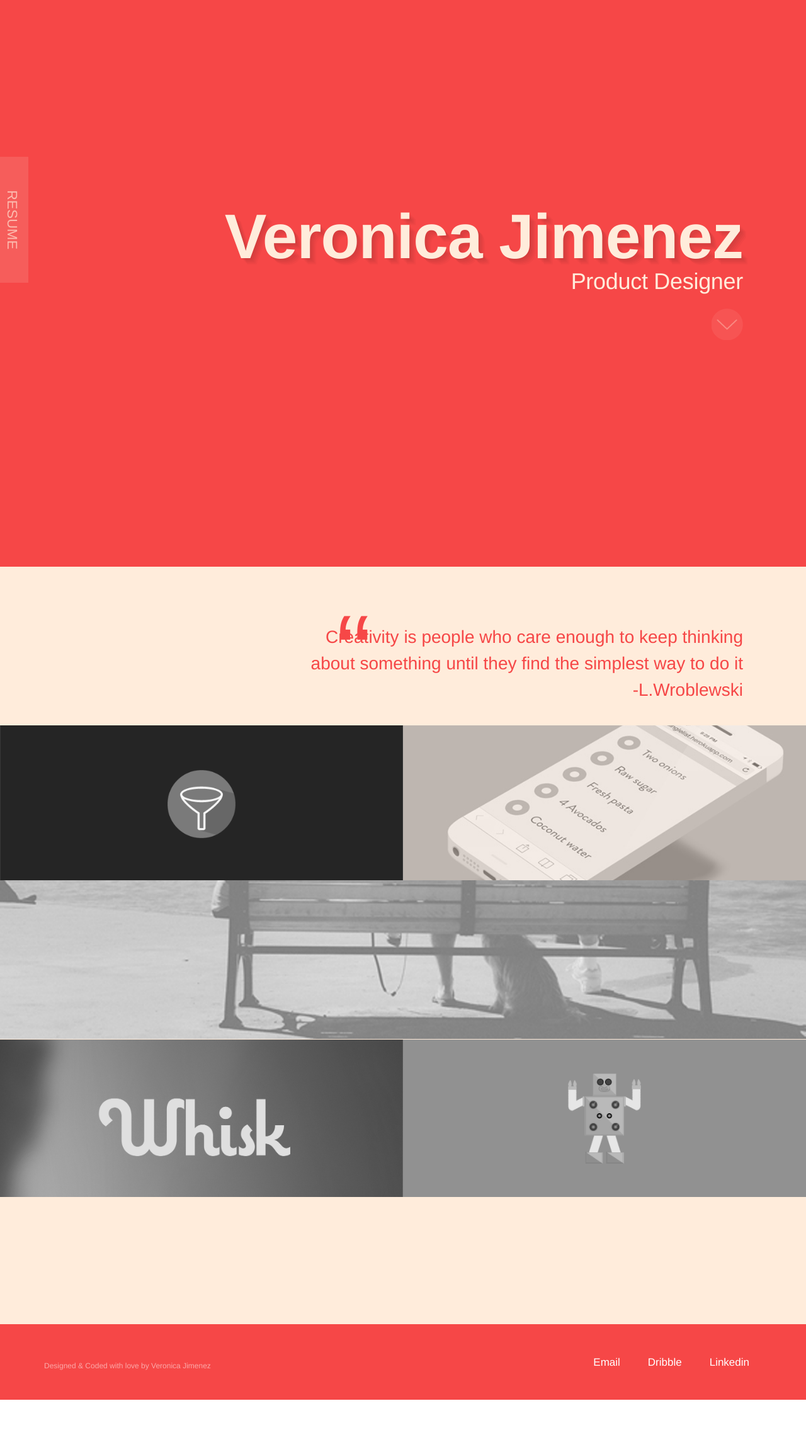
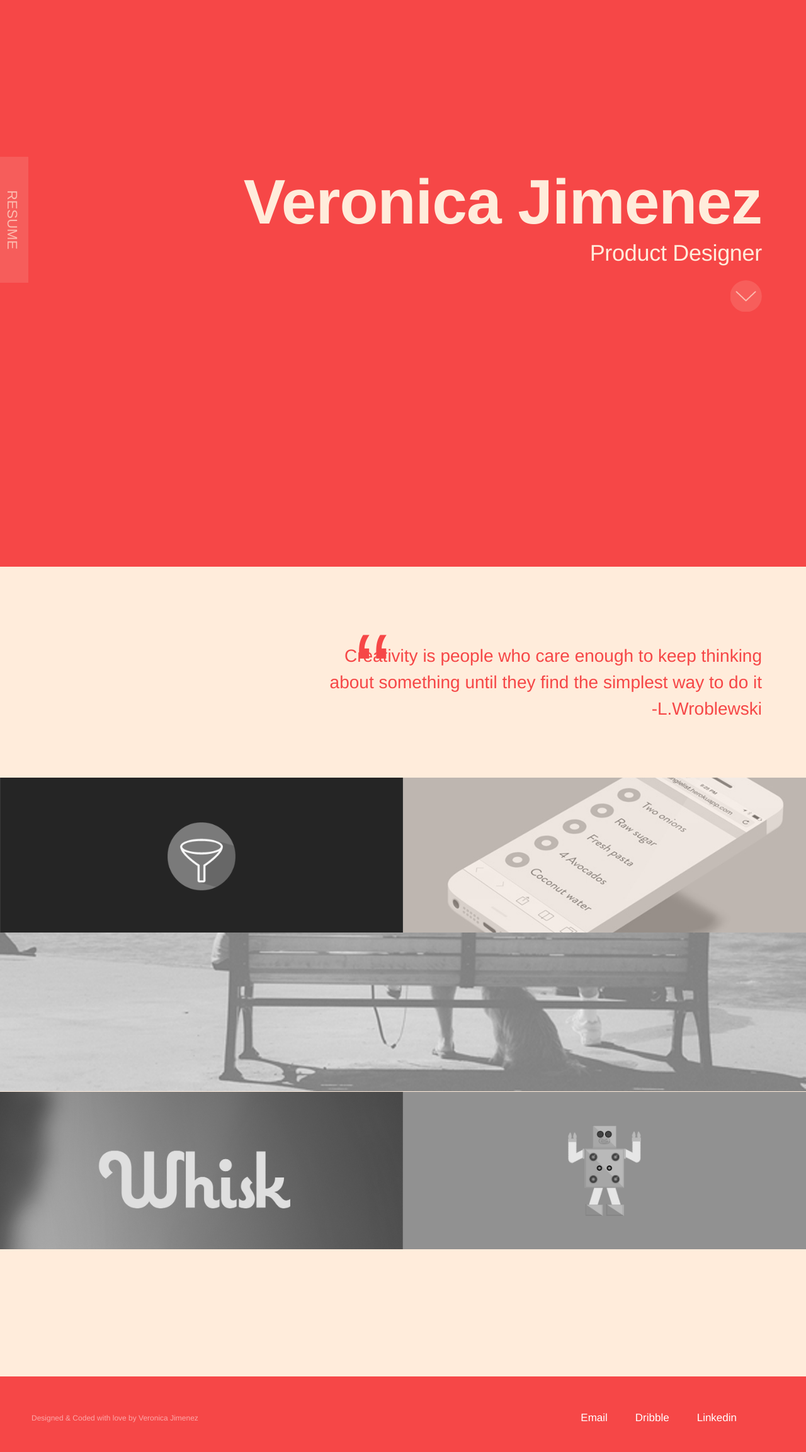
Before and after one commit to vnikajimenez/vnikajimenez.github.com, a Jekyll site: the page built from index.html, in a window 1280 px wide. Shown: the whole page at 63% size. Built offline with Jekyll 4.4.1, drawn with Linux system fonts in a browser that asks for light colours; nearby versions of some CDN libraries; before the commit the page ends 2223 px from its top, so only the background shows below that.

Commit message:
fixed issues

```diff
--- a/_sass/_main.scss
+++ b/_sass/_main.scss
@@ -36,45 +36,42 @@
 	position: relative;
 	max-width: 1000px;
 	padding-bottom: 15%;
-	margin-right: 100px;
+	margin-right: 70px;
 	float:right;
 	text-align: middle;
-	top: 25%;
-
-		@media screen and (max-width:720px) {
-			max-width: 700px;
-			margin-right: 20px;
-			top: 10%;
-			padding-bottom: 0;
-		}
+	top: 30%;
 
 		@media screen and (max-width: 768px){
 
 			max-width: 600px;
 			margin-right: 20px;
-			top: 15%;
 		}
+
+		@media screen and (max-width:720px) {
+			max-width: 600px;
+			margin-right: 20px;
+		}
+
+
 
 				h1 {
 
 					@include titulo;
 					text-align: left;
-					top: 100px;
 					position: relative;
-					text-shadow: rgba(0,0,0,.03) 2px 2px,
+					/*text-shadow: rgba(0,0,0,.03) 2px 2px,
 					rgba(0,0,0,.0285) 4px 4px,rgba(0,0,0,.0270) 6px 6px,
 					rgba(0,0,0,.0255) 8px 8px,rgba(0,0,0,.0240) 10px 10px;
-					margin: 0;
+*/
+
+						@media screen and (max-width: 768px){
+
+							font-size: 50px;
+						}
 
 						@media screen and (max-width:720px) {
 
-						font-size: 30px;
-					}
-
-
-						@media screen and (max-width: 768px){
-
-							font-size: 70px;
+							font-size: 30px;
 						}
 
 				}
@@ -84,10 +81,16 @@
 					@include headlines;
 					width: auto;
 					text-align: right;
-					top: 90px;
 					position: relative;
+
+
+					@media screen and (max-width: 768px){
+
+							font-size: 39px;
+					}
+
 					@media screen and (max-width:720px) {
-						font-size: 21px;
+							font-size: 24px;
 				}
 
 
@@ -114,18 +117,20 @@
 	-webkit-transform: rotate(90deg);
 	transform: rotate(90deg);
 	-o-transform: rotate(90deg);
+
+
+		@media screen and (max-width: 768px){
+
+			top: 34%;
+		}
+
 		@media screen and (max-width:720px){
 
 			height: 40px;
 			width: 100px;
 			left: -100px;
-			top: 36%;
-	}
-
-	@media screen and (max-width: 768px){
-
-			top: 26%; }
-
+			top: 34%;
+		}
 }
 
 
@@ -155,19 +160,6 @@
 
 			}
 
-			@media screen and (max-width:720px){
-
-					@keyframes slide {
-
-	    				100% { left: -30px;}
-					}
-
-			}
-
-
-
-
-
 .header-button:hover {
 
 	opacity: 2;
@@ -184,7 +176,7 @@
 			color:$cloud;
 
 					@media screen and (max-width:720px){
-						font-size: 14px;
+						font-size: 13px;
 					}
 
 		}
@@ -194,13 +186,13 @@
 
 	width: 50px;
 	height: 50px;
+	margin-top:30px;
 	background: url("../images/iconsprite.png");
 	background-position: -11px  58px;
 	float: right;
-	top: 100px;
 	position: relative;
-	opacity: .4;
-  	-webkit-animation:bounce 1s infinite;
+	opacity: .7;
+  	-webkit-animation:bounce 2s infinite;
 
 
 		&:hover {
@@ -215,15 +207,10 @@
 
 @-webkit-keyframes bounce {
   0%{
-    bottom:5px;
+    bottom:10px;
   }
 
-  25%, 75% {
-    bottom:15px;
-  }
-
-
-  50% {
+  25%, 75%,50% {
     bottom:20px;
   }
 
@@ -244,6 +231,7 @@
 	background: $cloud;
 	@include wrapper;
 	text-align: right;
+	height: 300px;
 }
 
 	blockquote {
@@ -252,20 +240,19 @@
 					text-align: right;
 					position: relative;
 					color: $background;
-					margin-right: 100px;
-					top: 20%;
+					margin-right: 70px;
+					top: 10%;
 				    quotes: "\201C""\201D""\2018""\2019";
-
-				    	@media screen and (max-width:720px){
-							margin-right: 20px;
-							font-size: 13px;
-
-					}
 
 						@media screen and (max-width:768px){
 							margin-right: 20px;
+						}
 
-					}
+						@media screen and (max-width:720px){
+							margin-right: 20px;
+							font-size: 13px;
+							top: 40%;
+						}
 				}
 
 
@@ -278,10 +265,10 @@
 			right: 590px;
 			top: 115px;
 
-  						@media screen and (max-width:720px){
-							top: 35px;
-							right: 273px;
-							font-size: 3em;
+  					@media screen and (max-width:720px){
+						top: 25px;
+ 						right: 275px;
+						font-size: 2em;
 					}
 	}
 
@@ -500,12 +487,13 @@
 		top: 50%;
 		position: relative;
 		font-size: 12px;
-		margin-left: 70px;
+		margin-left: 50px;
 		color: lighten($background,20%);
 		font-weight: thin;
 		font-family: $font;
 		@media screen and (max-width:720px){
 								font-size: 6px;
+								margin-left: 30px;
 		}
 	}
 
@@ -517,29 +505,17 @@
 			bottom: 40%;
 		}
 
-
-
-
-
-
 		/*a {color: lighten($background,20%);}*/
-
-
-
-
-
-
-
 
 .footer-contact {
 
 	position: relative;
-	top: 80px;
+	top: 85px;
 	text-align: right;
-	right: 70px;
+	right: 90px;
 	@media screen and (max-width:720px){
-								right: 10px;
-								top: 90px;
+								right: 40px;
+								top: 100px;
 							}
 
 	li {
```
Also changed, not shown: 2 other files.
